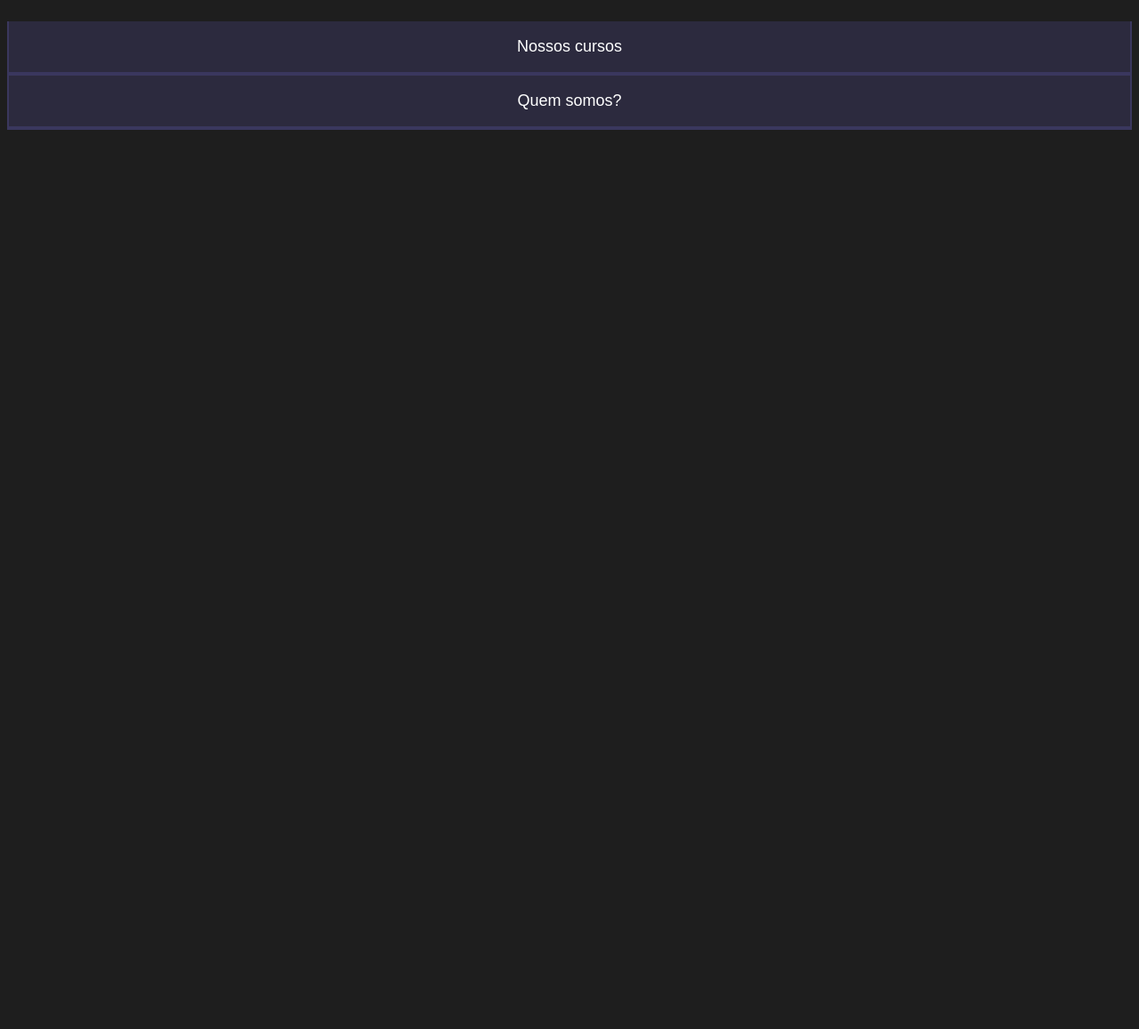
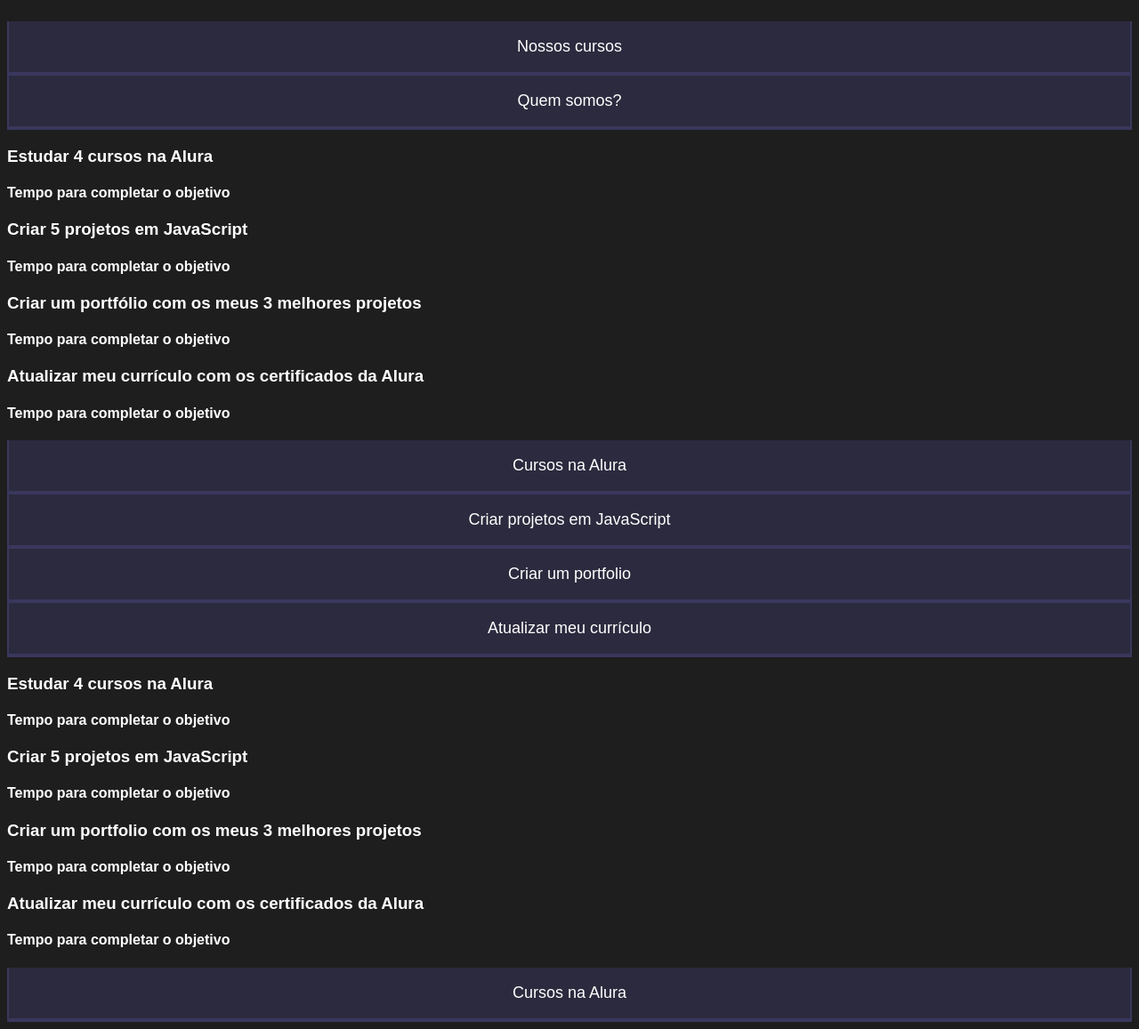
Before and after one commit to ErickDaviMariano/Erick-, a plain HTML site: page index.html in a window 1280 px wide. Shown: the part 528-1685 px from the top of the page at 89% size. Before the commit the page ends 800 px from the top, so only its background shows below. Drawn offline with Linux system fonts and the light colour scheme.

Commit message:
Update index.html

```diff
--- a/index.html
+++ b/index.html
@@ -39,3 +39,54 @@
                 <button class="botao">Nossos cursos</button>
                 <button class="botao">Quem somos?</button>
             </div>
+
+
+<div class="abas-textos">
+
+</div>
+<div class="abas-textos">
+    <div class="aba-conteudo">
+        <h3 class="aba-conteudo-titulo-principal">Estudar 4 cursos na Alura</h3>
+        <h4 class="aba-conteudo-titulo-secundario">Tempo para completar o objetivo</h4>
+    </div>
+</div>
+<div class="aba-conteudo">
+    <h3 class="aba-conteudo-titulo-principal">Criar 5 projetos em JavaScript</h3>
+    <h4 class="aba-conteudo-titulo-secundario">Tempo para completar o objetivo</h4>
+</div>
+<div class="aba-conteudo">
+    <h3 class="aba-conteudo-titulo-principal">Criar um portfólio com os meus 3 melhores projetos</h3>
+    <h4 class="aba-conteudo-titulo-secundario">Tempo para completar o objetivo</h4>
+</div>
+<div class="aba-conteudo">
+    <h3 class="aba-conteudo-titulo-principal">Atualizar meu currículo com os certificados da Alura</h3>
+    <h4 class="aba-conteudo-titulo-secundario">Tempo para completar o objetivo</h4>
+</div>
+<div class="conteudo">
+    <div class="botoes">
+        <button class="botao ativo">Cursos na Alura</button>
+        <button class="botao">Criar projetos em JavaScript</button>
+        <button class="botao">Criar um portfolio</button>
+        <button class="botao">Atualizar meu currículo</button>
+    </div>
+    <div class="abas-textos">
+        <div class="aba-conteudo">
+            <h3 class="aba-conteudo-titulo-principal">Estudar 4 cursos na Alura</h3>
+            <h4 class="aba-conteudo-titulo-secundario">Tempo para completar o objetivo</h4>
+        </div>
+        <div class="aba-conteudo">
+            <h3 class="aba-conteudo-titulo-principal">Criar 5 projetos em JavaScript</h3>
+            <h4 class="aba-conteudo-titulo-secundario">Tempo para completar o objetivo</h4>
+        </div>
+        <div class="aba-conteudo">
+            <h3 class="aba-conteudo-titulo-principal">Criar um portfolio com os meus 3 melhores projetos</h3>
+            <h4 class="aba-conteudo-titulo-secundario">Tempo para completar o objetivo</h4>
+        </div>
+        <div class="aba-conteudo">
+            <h3 class="aba-conteudo-titulo-principal">Atualizar meu currículo com os certificados da Alura</h3>
+            <h4 class="aba-conteudo-titulo-secundario">Tempo para completar o objetivo</h4>
+        </div>
+    </div>
+</div>
+<button class="botao ativo">Cursos na Alura</button>
+<div class="aba-conteudo ativo">
```
